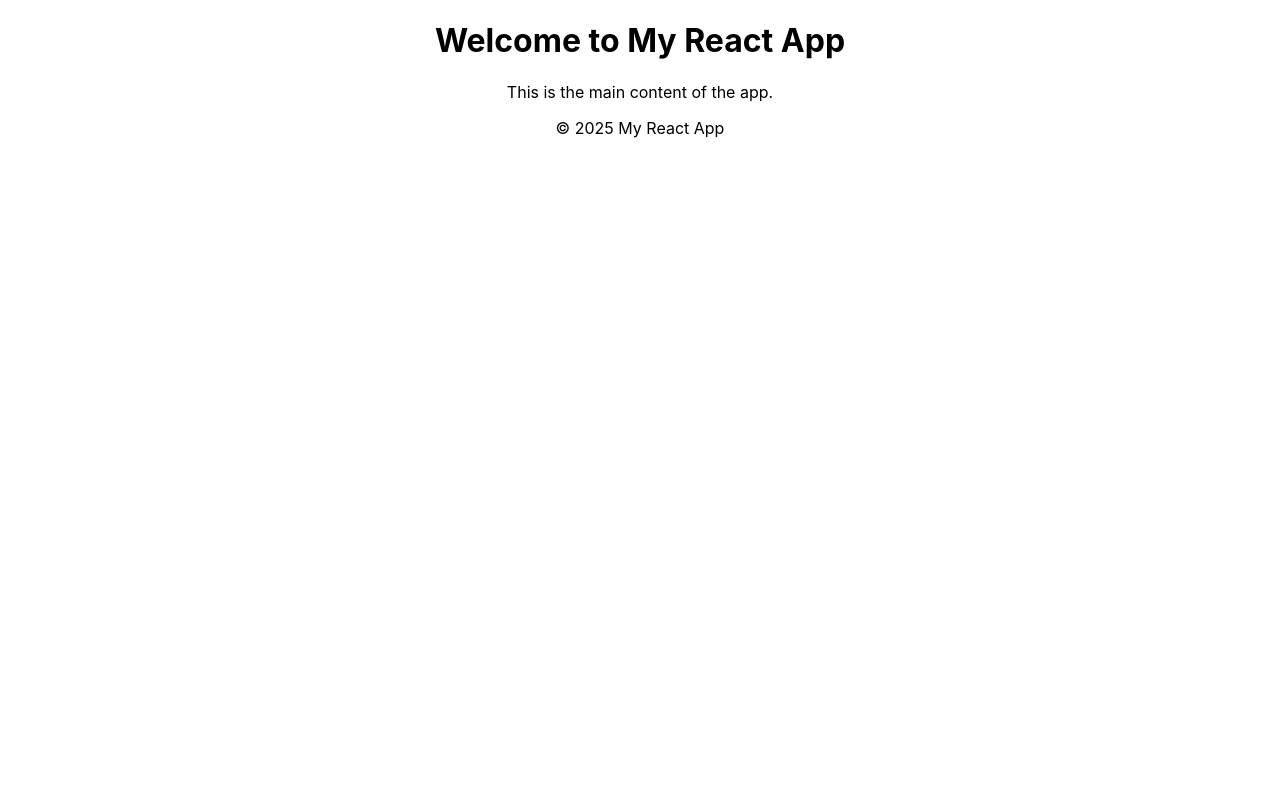
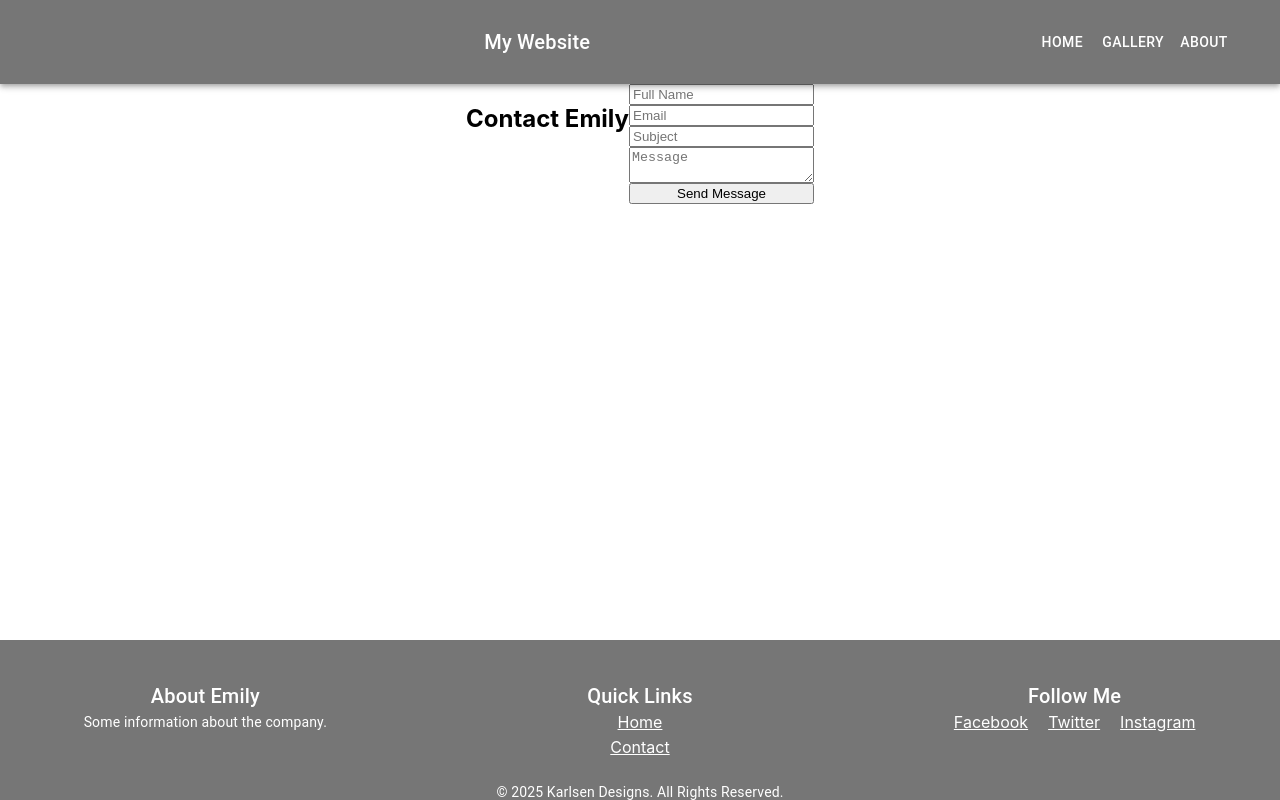
Before and after one commit to StephK143/TarponSpringsLashes, a React (Create React App) app in the folder lashleads/: page / in a window 1280 px wide. Built offline with nearby package versions, Linux system fonts and the light colour scheme.

Commit message:
Components added with styling

```diff
--- a/lashleads/package.json
+++ b/lashleads/package.json
@@ -3,6 +3,8 @@
   "version": "0.1.0",
   "private": true,
   "dependencies": {
+    "@emotion/react": "^11.14.0",
+    "@emotion/styled": "^11.14.0",
     "@mui/material": "^6.3.1",
     "@mui/styled-engine-sc": "^6.3.1",
     "cra-template": "1.2.0",
--- a/lashleads/public/index.html
+++ b/lashleads/public/index.html
@@ -7,7 +7,7 @@
     <meta name="theme-color" content="#000000" />
     <meta
       name="description"
-      content="Web site created using create-react-app"
+      content="Website for Lashes by Emily"
     />
     <!--
       manifest.json provides metadata used when your web app is installed on a
--- a/lashleads/src/App.css
+++ b/lashleads/src/App.css
@@ -1,13 +1,13 @@
 
-.App {
+.app {
   text-align: center;
-  width: 100%;
-  height: 100%;
-  background-size: cover;
+  width: '100%';
+  height: '100%';
+  margin: 0;
+  padding: 0;
 }
-
-.App-header {
-  min-height: 100vh;
+.content {
+  min-height: 60vh;
   display: flex;
   flex-direction: column;
   align-items: center;
@@ -15,7 +15,12 @@
   font-size: calc(10px + 2vmin);
   color: #61dafb;
 }
-
-.App-link {
+.footer {
+  min-height: 20vh;
+  display: flex;
+  flex-direction: column;
+  align-items: center;
+  justify-content: center;
+  font-size: calc(10px + 2vmin);
   color: #61dafb;
 }
--- a/lashleads/src/App.js
+++ b/lashleads/src/App.js
@@ -6,10 +6,10 @@ import AppFooter from './components/AppFooter';
 
 function App() {
   return (
-    <div className="App">
-      <AppHeader />
-      <HomePage />
-      <AppFooter />
+    <div className="app" height="100%" width="100%">
+      <AppHeader className="header"/>
+      <HomePage className="content" />
+      <AppFooter className="footer"/>
     </div>
   );
 }
--- a/lashleads/src/components/AppFooter.js
+++ b/lashleads/src/components/AppFooter.js
@@ -1,7 +1,43 @@
 import React from 'react';
+import { Box, Grid, Typography, Link } from '@mui/material';
 
-function AppFooter() {
-  return <footer><p>&copy; 2025 My React App</p></footer>;
-}
+const Footer = () => {
+  return (
+    <Box
+      component="footer"
+      sx={{
+        position: 'fixed',
+        bottom: 0,
+        backgroundColor: '#767676',
+        color: 'white',
+        padding: '40px 0',
+        textAlign: 'center',
+        width: '100%',
+        height: '10%',
+      }}
+    >
+      <Grid container spacing={3}>
+        <Grid item xs={12} sm={4}>
+          <Typography variant="h6">About Emily</Typography>
+          <Typography variant="body2">Some information about the company.</Typography>
+        </Grid>
+        <Grid item xs={12} sm={4}>
+          <Typography variant="h6">Quick Links</Typography>
+          <Link href="#" color="inherit" sx={{ display: 'block', marginBottom: '5px' }}>Home</Link>
+          <Link href="#" color="inherit" sx={{ display: 'block', marginBottom: '5px' }}>Contact</Link>
+        </Grid>
+        <Grid item xs={12} sm={4}>
+          <Typography variant="h6">Follow Me</Typography>
+          <Link href="#" color="inherit" sx={{ margin: '0 10px' }}>Facebook</Link>
+          <Link href="#" color="inherit" sx={{ margin: '0 10px' }}>Twitter</Link>
+          <Link href="#" color="inherit" sx={{ margin: '0 10px' }}>Instagram</Link>
+        </Grid>
+      </Grid>
+      <Typography variant="body2" sx={{ marginTop: '20px' }}>
+        &copy; {new Date().getFullYear()} Karlsen Designs. All Rights Reserved.
+      </Typography>
+    </Box>
+  );
+};
 
-export default AppFooter;
+export default Footer;
--- a/lashleads/src/components/AppHeader.js
+++ b/lashleads/src/components/AppHeader.js
@@ -1,7 +1,30 @@
 import React from 'react';
+import { AppBar, Toolbar, Typography, Button } from '@mui/material';
 
-function AppHeader() {
-  return <header><h1>Welcome to My React App</h1></header>;
-}
+const AppHeader = () => {
+    return (
+        <AppBar
+            sx={{
+                position: 'sticky',
+                width: '100%',
+                top: 0,
+                backgroundColor: '#767676',
+                color: 'white',
+                padding: '10px 20px',
+                textAlign: 'center',
+                minHeight: '20%',
+                display: 'flex',
+            }}>
+            <Toolbar>
+                <Typography variant="h6" style={{ flexGrow: 1 }}>
+                    My Website
+                </Typography>
+                <Button color="inherit">Home</Button>
+                <Button color="inherit">Gallery</Button>
+                <Button color="inherit">About</Button>
+            </Toolbar>
+        </AppBar>
+    );
+};
 
 export default AppHeader;
--- a/lashleads/src/components/ContactForm.js
+++ b/lashleads/src/components/ContactForm.js
@@ -1,13 +1,17 @@
-import { Box } from "@mui/material";
+import { Box, FormControl } from "@mui/material";
 import React from "react";
 
 const ContactForm = () => {
     return (
-        <Box className='container'>
+        <Box className='container'
+            sx={{
+                display: 'inline-flex',
+                displayDirection: 'column',
+            }}>
             <div>
                 <h2> Contact Emily</h2>
             </div>
-            <form className='--form-control--card'>
+            <FormControl className='--form-control--card'>
                 <input type='text'
                     placeholder='Full Name'
                     name='user_name' required />
@@ -22,7 +26,7 @@ const ContactForm = () => {
                 <button className="--btn --btn-primary">
                     Send Message
                 </button>
-            </form>
+            </FormControl>
         </Box>
     )
 }
--- a/lashleads/src/pages/home.js
+++ b/lashleads/src/pages/home.js
@@ -1,8 +1,11 @@
 import React from "react";
+import ContactForm from "../components/ContactForm";
 
 function HomePage() {
-    return <main><p>This is the main content of the app.</p></main>;
-
-}
+    return (
+    <main sx={{ height: '100vh', minHeight: '100vh' }}>
+        <ContactForm />
+    </main>
+)}
 
 export default HomePage;
```
Also changed, not shown: lashleads/src/components/AppFooter.css (added), 1 other file (tests, documents, lock files or other folders).
